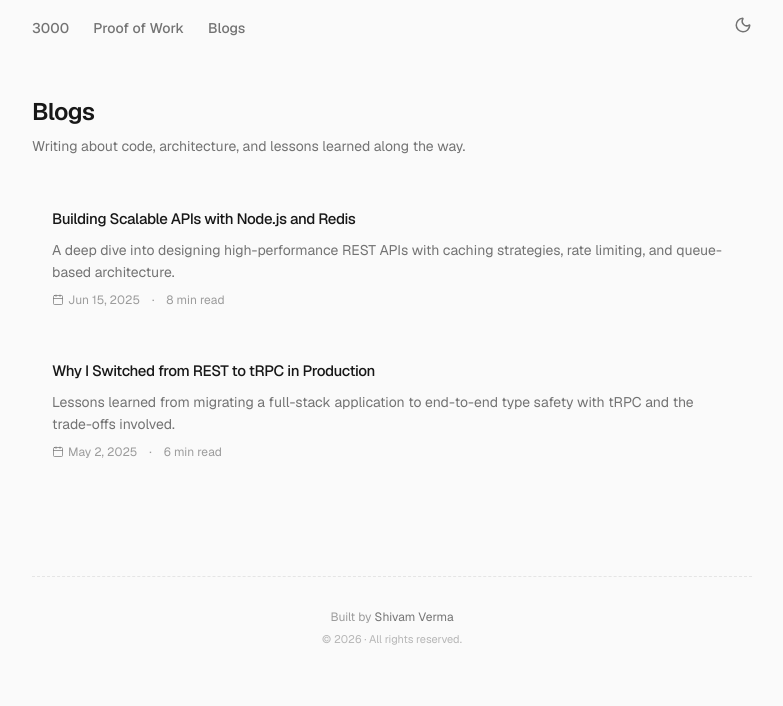
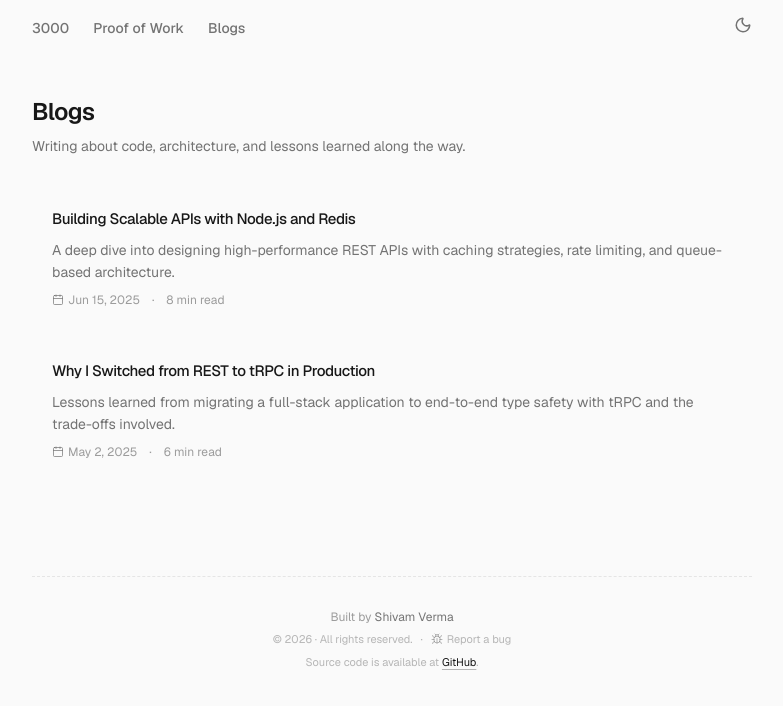
Before and after one commit to Vikbuilds/vikasportfolio, a Next.js app: page /blog in a window 1280 px wide. Shown: the top 706 px of the page, without its empty margins (248-1031 px from the left). Built offline with nearby package versions, Linux system fonts and the light colour scheme.

Commit message:
Refactor footer component to include bug reporting link and update copyright notice

```diff
--- a/src/components/footer.tsx
+++ b/src/components/footer.tsx
@@ -1,3 +1,5 @@
+import { Bug } from "lucide-react";
+
 export function Footer() {
   return (
     <footer className="border-t border-dashed border-border/40 py-8">
@@ -13,8 +15,30 @@ export function Footer() {
             Shivam Verma
           </a>
         </p>
+        <div className="flex items-center gap-2 text-[11px] text-muted-foreground/50">
+          <p>© {new Date().getFullYear()} · All rights reserved.</p>
+          <span>·</span>
+          <a
+            href="https://x.com/theadroitdev"
+            target="_blank"
+            rel="noopener noreferrer"
+            className="flex items-center gap-1 hover:text-foreground transition-colors duration-200"
+          >
+            <Bug size={12} />
+            Report a bug
+          </a>
+        </div>
         <p className="text-[11px] text-muted-foreground/50">
-          © {new Date().getFullYear()} · All rights reserved.
+          Source code is available at{" "}
+          <a
+            className="text-foreground link-underline"
+            href="https://github.com/TheAdroitDev/Portfolio"
+            target="_blank"
+            rel="noopener noreferrer"
+          >
+            GitHub
+          </a>
+          .
         </p>
       </div>
     </footer>
```
